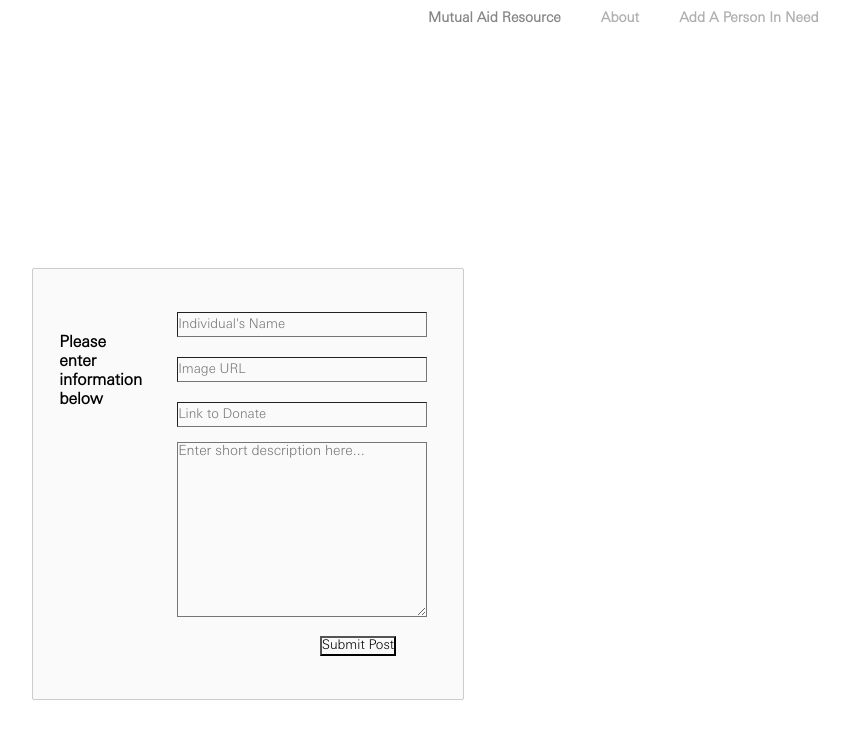
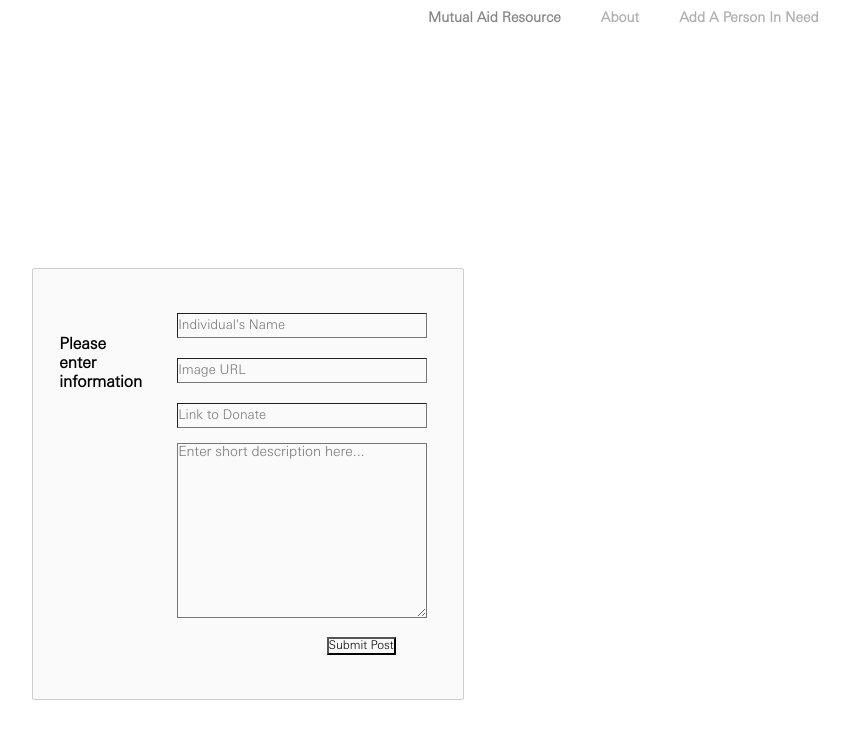
Before and after one commit to onepullnixxa/mutual-aid-resource-frontend, a React (Create React App) app: page /add in a window 1280 px wide. Shown: the top 738 px of the page, without its empty margins (403-1252 px from the left). Built offline with nearby package versions, Linux system fonts and the light colour scheme; no server answers.

Commit message:
updates README.md

```diff
--- a/src/App.css
+++ b/src/App.css
@@ -164,14 +164,13 @@
     color: #000;
     box-sizing: border-box;
     border-radius: 2px;
-    position: absolute;
 }
 
 .formTitle {
     display: flex;
     font-family: "Univers-next";
     text-align: left;
-    margin-bottom: 28vh;
+    margin-bottom: 30vh;
     margin-right: 25px;
 }
 
@@ -194,7 +193,8 @@
 }
 
 .submitButton {
-    margin-left: 9.5vw;
+    margin-left: 10vw;
+    font-size: 12px;
 }
 
 textarea {
--- a/src/pages/Add.js
+++ b/src/pages/Add.js
@@ -33,7 +33,7 @@ function Add(props) {
 
     <section className="addForm">
       <div className="formTitle">
-        <h4>Please enter information below</h4>
+        <h4>Please enter information</h4>
       </div>
       <form onSubmit={handleSubmit}>
         <input
@@ -43,6 +43,7 @@ function Add(props) {
           className="individualName"
           placeholder="Individual's Name"
           onChange={handleChange}
+          required
         />
         <input
           type="text"
@@ -51,6 +52,7 @@ function Add(props) {
           className="individualImg"
           placeholder="Image URL"
           onChange={handleChange}
+          required
         />
         <input
           type="text"
@@ -59,6 +61,7 @@ function Add(props) {
           className="donationLink"
           placeholder="Link to Donate"
           onChange={handleChange}
+          required
         />
         <textarea
           type="text"
@@ -67,6 +70,7 @@ function Add(props) {
           className="paragraphTextBox"
           placeholder="Enter short description here..."
           onChange={handleChange}
+          required
         />
         <input className="submitButton" type="submit" value="Submit Post" />
       </form>
```
Also changed, not shown: 1 other file (tests, documents, lock files or other folders).
